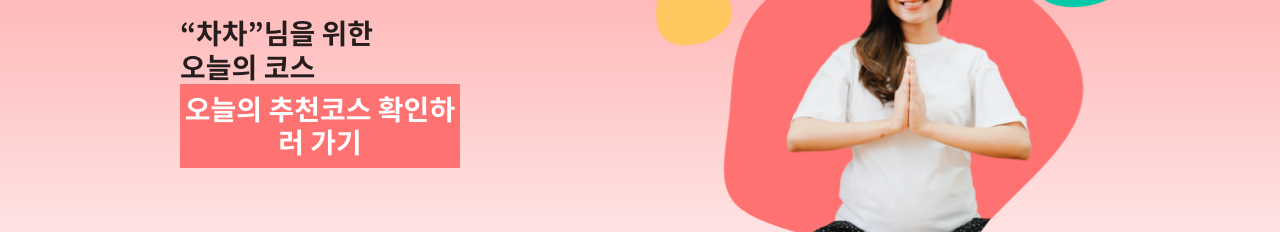
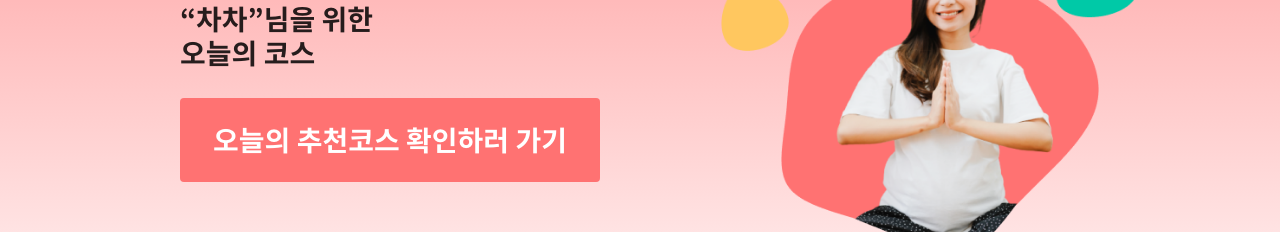
Before and after one commit to JShwa0429/wellai, a React (Create React App) app: page /course in a window 1280 px wide. Shown: the part 168-402 px from the top of the page. Built offline with nearby package versions, Linux system fonts and the light colour scheme; no server answers.

Commit message:
feat : 추천 코스 버튼 css 변동

```diff
--- a/src/components/common/Banner.tsx
+++ b/src/components/common/Banner.tsx
@@ -23,10 +23,13 @@ const Banner = () => {
           {`“차차”`}님을 위한
           <br /> 오늘의 코스
         </p>
-        <Link to={`../course/${datas[0]?.id}`}>
-          <Button>오늘의 추천코스 확인하러 가기</Button>
-        </Link>
+        <div>
+          <Link to={`../course/${datas[0]?.id}`}>
+            <Button>오늘의 추천코스 확인하러 가기</Button>
+          </Link>
+        </div>
       </div>
+
       <div className="summary">
         <div className="image">
           <img src="/image/courseGirl.png" alt="요가 소녀" />
@@ -78,10 +81,12 @@ const Div = styled.div`
 `;
 
 const Button = styled.button`
-  width: 10em;
+  width: 15em;
+  margin-top: 1em;
   height: 3em;
   color: ${(props) => props.theme.sub};
   background-color: ${(props) => props.theme.main};
+  border-radius: 4px;
 `;
 // const DivSummary = styled.div`
 //   font-size: 1.5em;
```
